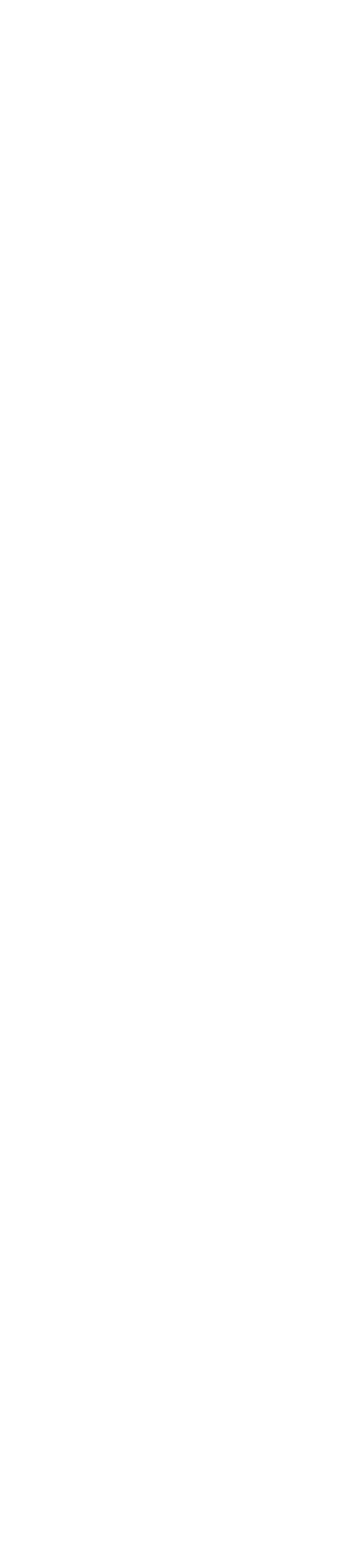
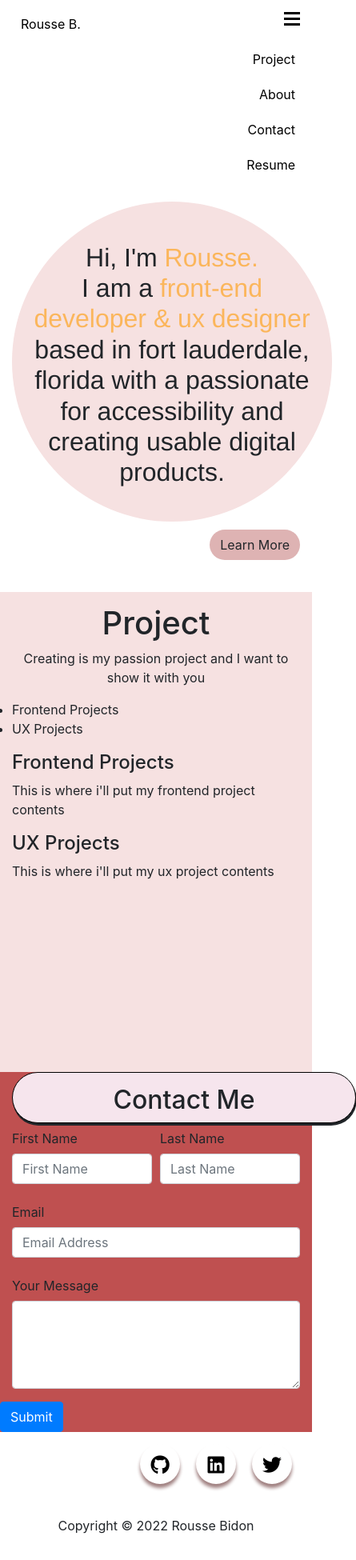
Before and after one commit to rbidon/portfolio_project, a plain HTML site: page index.html in a window 390 px wide. Shown: the whole page at 80% size, 445 px wide, since content can reach past the window. Before the commit the page ends 844 px from the top, so only its background shows below. Drawn offline with nearby package versions, Linux system fonts and the light colour scheme.

Commit message:
Added a home social media & push for saving reason

```diff
--- a/index.html
+++ b/index.html
@@ -1,34 +1,146 @@
 <!doctype html>
 <html lang="en">
   <head>
-    <title>Portfolio</title>
+    <title>Rousse Bidon</title>
+    <!-- page icon/tab icon -->
+    <link rel="icon" type="image/jpg" href="#">
     <!-- Required meta tags -->
     <meta charset="utf-8">
     <meta name="viewport" content="width=device-width, initial-scale=1, shrink-to-fit=no">
     <link rel="stylesheet" href="resources/css/style.css">
     <!-- Bootstrap CSS -->
     <link rel="stylesheet" href="https://stackpath.bootstrapcdn.com/bootstrap/4.3.1/css/bootstrap.min.css" integrity="sha384-ggOyR0iXCbMQv3Xipma34MD+dH/1fQ784/j6cY/iJTQUOhcWr7x9JvoRxT2MZw1T" crossorigin="anonymous">
+    <!-- JS link for icons -->
+    <script src="https://kit.fontawesome.com/ace15df57b.js" crossorigin="anonymous"></script>
+  <style>
+  </style>
   </head>
   <body>
-      <nav>
+    <!-- header section -->
+    <header class="header">
+      <!-- Navbar section -->
+      <nav class="navbar">
+        <div class="logo">
+          <a class="icon nav-links" href="./index.html">Rousse B.</a>
+        </div>
+        <ul class ="nav-links" id="navLink">
+          <li class="nav-item">
+            <a href="#">Project</a>
+          </li>
+          <li class="nav-item">
+            <a href="./aboutme.html">About</a>
+          </li>
+          <li class="nav-item">
+            <a href="#">Contact</a>
+          </li>
+          <li class="nav-item">
+            <a href="#">Resume</a>
+          </li>
+        </ul>
+        <!-- navbar icon -->
+        <div class="burger" id="toggleButton">
+          <div class="line1"></div>
+          <div class="line2"></div>
+          <div class="line3"></div>
+        </div>
+      </nav>
+      </header>
+      <main>
+        <!-- Introduce Section -->
+      <section class="introduce-section ">
+      <div class="container aboutme">
+        <div class="circle">
+        <div class="introduce-part">
+          <h2 class="intro-heading" >Hi, I'm <span style="color:rgba(255, 153, 0, 0.596)">Rousse.</span> <br> I am a <span style="color:rgba(255, 153, 0, 0.596)">front-end developer & ux designer </span> based in fort lauderdale, florida with a passionate for accessibility and creating usable digital products. </h2>
+        </div>
+      </div>
 
-      </nav>
-      <main>
-      <div class="container aboutme">
+        <div class="learnmore">
+          <a href="#" class="btn"id="learn-morebutton" role="button">Learn More</a>
+        </div>
+      </div>
+    </section>
+    <!-- Project Section -->
+      <section class="portifolo-section">
+      <div class="container">
+       <div class="project-title-description">
+        <h2 class="projects-title">Project</h2>
+        <p class='project-description' style="text-align:center;">Creating is my passion project and I want to show it with you </p>
+       </div>
+       <div class="project-tabs">
+         <ul>
+           <li data-tab-target="#frontend">Frontend Projects</li>
+           <li data-tab-target="#ux">UX Projects</li>
+         </ul>
+       </div>
+       <div class="project-tab-content">
+         <div class="frontend-content">
+           <h4>Frontend Projects</h4>
+           <p>This is where i'll put my frontend project contents</p>
+         </div>
+         <div class="ux-content">
+          <h4>UX Projects</h4>
+          <p>This is where i'll put my ux project contents</p>
+        </div>
+       </div>
+       </div>
 
+    </section>
+
+    <!-- Contact Section -->
+    <section class="contactme-section">
+       <div class="container justify-content-center">
+      <div class="contactme rounded-pill text-center">
+        <h2>Contact Me</h2>
       </div>
-      <div class="container projects"></div>
-      <div class="container contactme"></div>
+      <form>
+        <div class="form-row">
+          <div class="form-group col">
+            <label for="firstname" class="col-form-label ">First Name</label>
+            <input type="text" class="form-control" id="firstname" placeholder="First Name">
+          </div>
+          <div class="form-group col">
+            <label for="lastname" class="col-form-label">Last Name</label>
+            <input type="password" class="form-control" id="lastname" placeholder="Last Name">
+          </div>
+        </div>
+        <div class="form-group">
+          <label for="emailaddress"class="col-form-label">Email</label>
+          <input type="email" class="form-control" id="emailaddress" placeholder="Email Address">
+        </div>
+        <div class="form-group">
+          <label for="yourmessage" class="col-form-label">Your Message</label>
+          <textarea class="form-control" id="yourmessage" rows="4"></textarea>
+        </div>
+        </div>
+        <button type="submit" class="btn btn-primary">Submit</button>
+      </form>
+      </div>
+    </div>
+    </section>
+
      </main>
+
+
       <!-- JS link -->
-      <script type="text/javascript" src="/resources/js/script.js"></script>
+    <script src="./resources/js/script.js" defer></script>
+    <!-- defer allows the js to happen after html is loaded -->
     <!-- Optional JavaScript -->
     <!-- jQuery first, then Popper.js, then Bootstrap JS -->
     <script src="https://code.jquery.com/jquery-3.3.1.slim.min.js" integrity="sha384-q8i/X+965DzO0rT7abK41JStQIAqVgRVzpbzo5smXKp4YfRvH+8abtTE1Pi6jizo" crossorigin="anonymous"></script>
     <script src="https://cdnjs.cloudflare.com/ajax/libs/popper.js/1.14.7/umd/popper.min.js" integrity="sha384-UO2eT0CpHqdSJQ6hJty5KVphtPhzWj9WO1clHTMGa3JDZwrnQq4sF86dIHNDz0W1" crossorigin="anonymous"></script>
     <script src="https://stackpath.bootstrapcdn.com/bootstrap/4.3.1/js/bootstrap.min.js" integrity="sha384-JjSmVgyd0p3pXB1rRibZUAYoIIy6OrQ6VrjIEaFf/nJGzIxFDsf4x0xIM+B07jRM" crossorigin="anonymous"></script>
-    <footer>
+    <footer id="footer">
+      <div class="socialmedia" id="socialmedia">
+        <ul>
+          <li><a href="https://github.com/rbidon" target="__blank"> <i class="fa-brands fa-github fa-xl"></i></a></li>
+        <li> <a href="https://www.linkedin.com/in/roussebidon/" target="__blank"> <i class="fa-brands fa-linkedin fa-xl	"></i></a></li>
+        <li><a href="https://twitter.com/roussevcodes" target="__blank"> <i class="fa-brands fa-twitter fa-xl	"></i></a></li>
+        </ul>
 
+      </div>
+      <br>
+      <p class="text-center">Copyright <span>&#169;</span>  2022 Rousse Bidon</p>
     </footer>
   </body>
 </html>
--- a/resources/css/style.css
+++ b/resources/css/style.css
@@ -0,0 +1,263 @@
+/* Navbar */
+
+* {box-sizing:border-box;
+    margin:0;
+    padding:0;
+}
+.navbar{
+color:#000000;
+display:flex;
+justify-content:space-around;
+align-items: center;
+}
+.nav-links {
+    /* display:flex;
+    justify-content:space-around;
+    width: 30%; */
+     list-style-type: none;
+}
+.nav-links .nav-item{
+    display: inline-block;
+    padding: 20px 10px;
+}
+.navbar a {
+    color: #000000;
+  }
+
+
+  /* logo */
+  .icon {
+height: 40px;
+
+  }
+/* underline style */
+.navbar a:hover
+{
+    text-underline-offset: 0.2em;
+    text-decoration:underline 0.15em rgb(0,0,0,0);
+    color:#000000;
+    text-decoration-color: rgb(0, 0, 0);
+
+}
+/* menu page */
+.burger{
+    display: none;
+}
+.burger div {
+ width: 20px;
+ height: 3px;
+ background-color:#000000;
+ margin-bottom:4px;
+}
+@media all and (max-width: 576px) {
+   .logo {
+       width: 100%;
+       margin-left: 10px;
+       margin-top: 10px;
+   }
+    .nav-links {
+        list-style-type: none;
+        width: 100%;
+        padding-top:10px;
+        text-align: right;
+
+    }
+    .nav-links .nav-item{
+        display: block;
+        border: 1px;
+        padding: 10px;
+        display: block;
+
+    }
+    .navbar {
+        flex-direction: column;
+        position:relative;
+
+    }
+    .burger {
+        display:block;
+        position: absolute;
+        right: 15px;
+        top:15px;
+    }
+    .active {
+        display:none;
+    }
+    .tabsall {
+        float:none;
+        border:1px solid black;
+    }
+
+}
+/* Introduce section */
+.circle {
+    background-color: #F6E1E1;
+    border-radius:50%;
+    width: 400px;
+    height: 400px;
+    margin: 0 auto;
+    display:block;
+
+}
+.circle:after {
+    content: " ";
+    padding-bottom: 100%;
+    display: block;
+    position: relative;
+    line-height:0;
+}
+
+.introduce-part {
+    position: relative;
+    text-align: center;
+    font-size: 28px;
+    font-family: "Helvetica Neue",nimbus,sans-serif;
+    font-weight: 700;
+    line-height: 1.2em;
+    white-space: pre-line;
+    padding: 17px;
+    text-transform: none;
+
+}
+/* .intro-heading {
+
+
+} */
+.learnmore{
+    text-align: right;
+    margin-top: 10px;
+}
+
+#learn-morebutton{
+background-color:#DEB3B3;
+border-radius: 20px;
+
+}
+
+#learn-morebutton:hover{
+background-color: rgb(147, 38, 38);
+}
+
+
+
+/* Project-section */
+.portifolo-section {
+    margin-top: 40px;
+    background-color: #F6E1E1;
+    width:100%;
+    height: 600px;
+    margin-bottom: 0px;
+}
+
+.projects-title{
+    text-align: center;
+    padding-top: 15px;
+    font-size: 40px;
+}
+
+
+/* Contact Section */
+.contactme-section {
+    background-color: rgb(191, 80, 80);
+}
+ .contactme {background-color: #f6e5ed;
+border: 1px solid black;
+padding: 15px;
+box-shadow: 1px 3px 0px;
+margin: auto;
+width: 430px;
+height: 64px;}
+form{
+    width:auto;
+}
+/* #emailaddress {
+
+} */
+/* Footer */
+#footer {
+    position: absolute;
+    bottom: 0;
+    width: 100%;
+    height: 2.5rem;
+    padding: 15px;
+    width: 100%;
+    margin-top: -38px auto;
+    height: 100%;
+    position:static;
+  }
+  #socialmedia ul {
+     /* list-style-type: none; */
+     text-decoration: none;
+    color: #000000;
+    border-radius: 50%;
+    background-color: white;
+    display:flex;
+     justify-content:flex-end;
+
+  }
+  #socialmedia ul li {
+      list-style-type: none;
+      margin:0 10px;
+  }
+  .fa-brands {
+      margin-top: 50%;
+  }
+  #socialmedia ul li .fa {
+    color: #000000;
+    font-size: 25px;
+    line-height: 50px;
+    transition: .5s;
+  }
+  #socialmedia ul li .fa:hover {
+      color:#ffffff;
+  }
+  #socialmedia ul li a {
+      position:relative;
+      display:block;
+      /* Where I can size the icon background */
+      width:50px;
+      height:50px;
+      border-radius:50%;
+      background-color: white;
+      text-align: center;
+      transform: .6s;
+      box-shadow: 0 5px 4px rgb(160, 128, 128);
+    /* Possible box shadow color */
+      /* background-color: #F6E1E1; */
+
+  }
+
+  /* Hovering w. Social Media */
+  #socialmedia ul li a:hover {
+    transform: rotate(0deg) skew(0deg) translate(0, -10px);
+    transition: all .4s ease;
+    -webkit-transition: all .4s ease;
+  }
+
+ /* Github Color */
+#socialmedia ul li:nth-child(1) a:hover {
+    background-color:#6e5494;
+    color: #fff;
+}
+  /* Linkedin color */
+  #socialmedia ul li:nth-child(2) a:hover {
+    background-color: #0077B5;
+    color: #fff;
+}   /* Twitter Color */
+#socialmedia ul li:nth-child(3) a:hover {
+    background-color: #55acee;
+    color: #fff;
+}
+  #socialmedia a:link {
+     text-decoration: none;
+      color: #000000;
+  }
+  #socialmedia a:visited {
+      color: #000000;
+  }
+  /* #socialmedia a:hover {
+      color: #951515;
+  } */
+  #socialmedia a:active {
+      color: #000000;
+  }
--- a/resources/js/script.js
+++ b/resources/js/script.js
@@ -1 +1,17 @@
 console.log("testing");
+// menu burger
+const toggleButton = document.getElementById("toggleButton");
+const navLink = document.getElementById("navLink");
+toggleButton.addEventListener("click", () => {
+    navLink.classList.toggle('active');
+})
+
+// Project Section: tab
+const tabs = document.querySelectorAll('[data-tab-target');
+tabs.forEach(tab =>{
+    tab.addEventListener("click", () => {
+        const target = document.querySelector(tab.dataset.tabTarget);
+        // show target
+        target.classList.add("active");
+    })
+})
```
Also changed, not shown: aboutme.html (added, +68 -0 lines), resources/images/GitHub-Mark-120px-plus.png (added).
